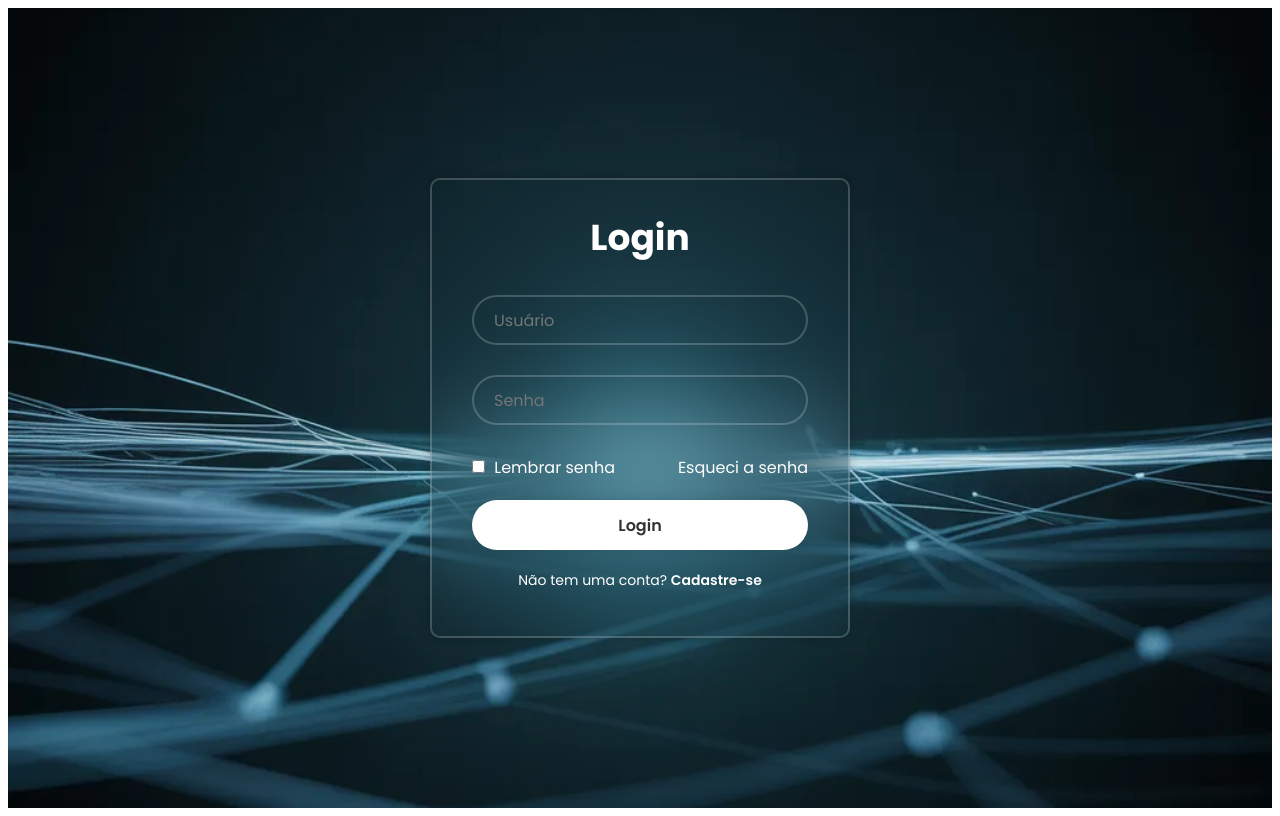
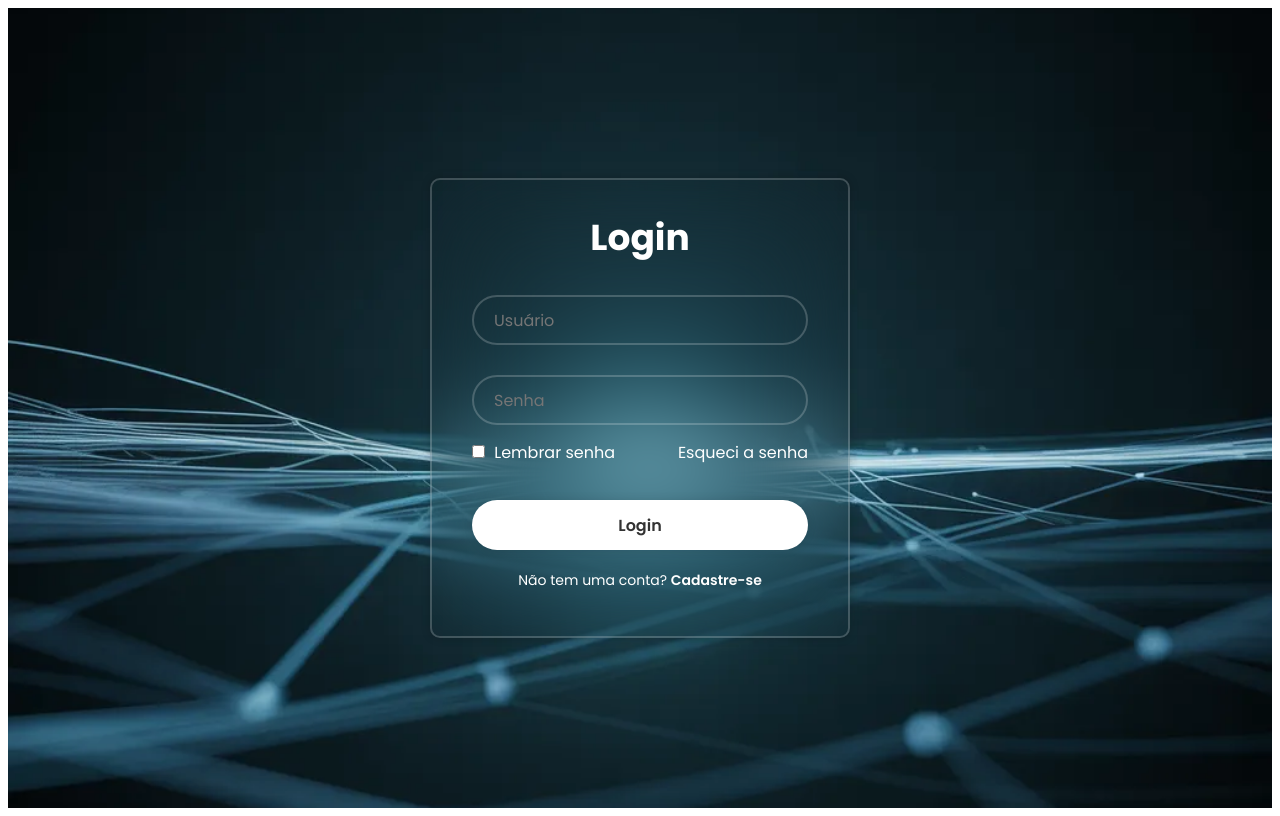
Before and after one commit to pedrosantos-code/angular-base, an Angular app: page / in a window 1280 px wide. Built offline with nearby package versions, Linux system fonts and the light colour scheme; some icons are missing.

Commit message:
Arrumando a div.

```diff
--- a/src/app/app.css
+++ b/src/app/app.css
@@ -69,7 +69,7 @@ body {
 .remember-forgot {
     display:flex;
     justify-content: space-between;
-    /* margin: -15px 0 15px; */
+    margin: -15px 0 15px;
 }
 
 .remember-forgot label input{
```
